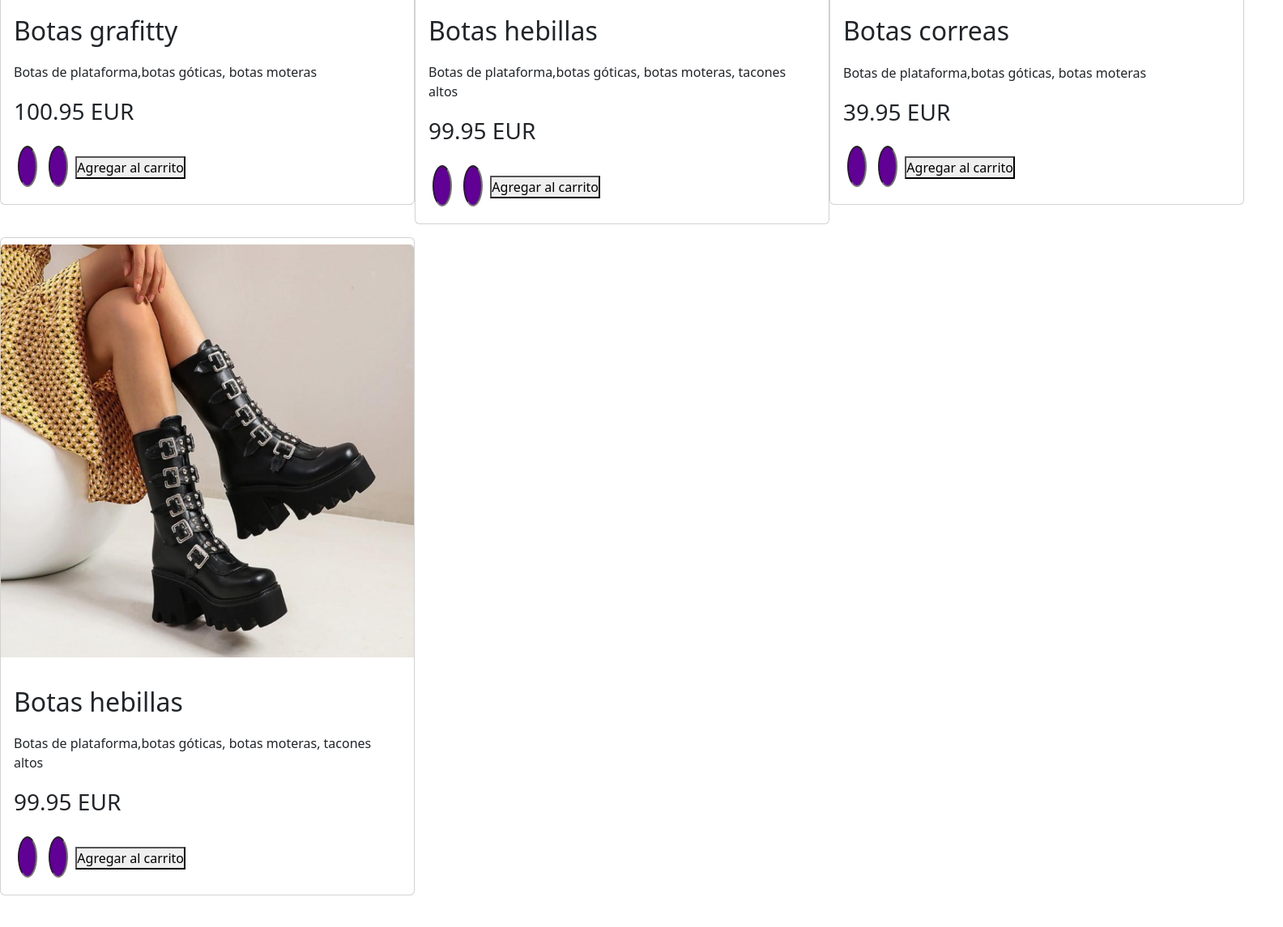
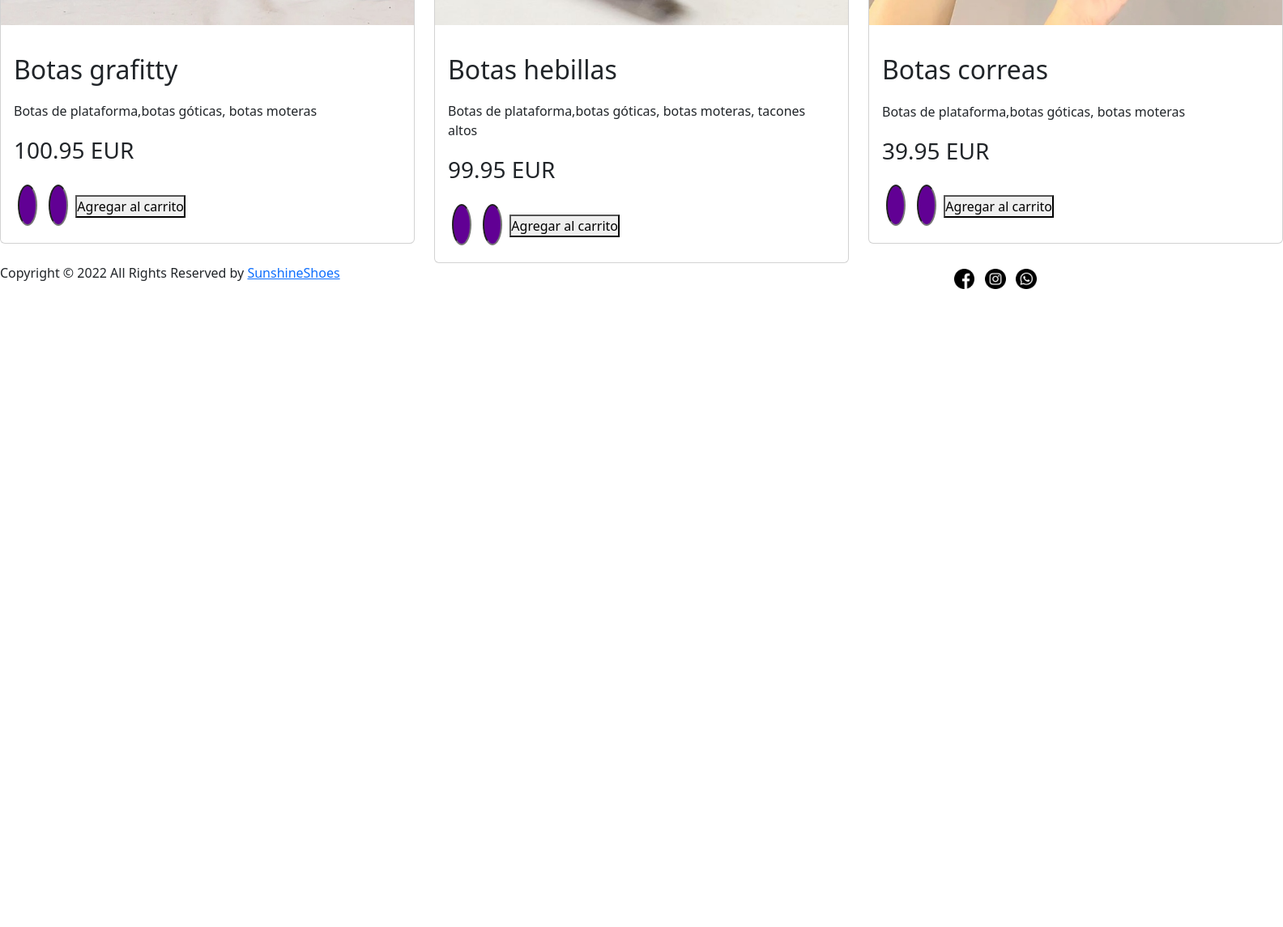
Before and after one commit to Sunshine-Shoes/E-commerce-Shoes, a plain HTML site: page index.html in a window 1280 px wide. Shown: the part 2372-3517 px from the top of the page at 81% size, 1584 px wide, since content can reach past the window. After the commit the page ends 2737 px from the top, so only its background shows below. Drawn offline with nearby package versions, Linux system fonts and the light colour scheme; a web font is replaced by a local one.

Commit message:
Fix styles

```diff
--- a/index.js
+++ b/index.js
@@ -100,17 +100,6 @@ const products = [
         amount: 1,
         price: 39.95
     },
-    {
-        id:10,
-        name: 'Botas hebillas',
-        description: 'Botas de plataforma,botas góticas, botas moteras, tacones altos',
-        image: './assets/imagenes/shoes-photos/Botas góticas.jpg',
-        talle: 38,
-        ref: 2014,
-        color: 'black',
-        amount: 1,
-        price: 99.95
-    },
 
 ];
 
--- a/style/main.css
+++ b/style/main.css
@@ -1,7 +1,9 @@
 .product-list {
   display: grid;
   grid-template-columns: repeat(3, 1fr);
-  grid-template-rows: repeat(5, 1fr);
+  grid-template-rows: repeat(3, 1fr);
+  gap: 1.5rem;
+  justify-items: center;
 }
 
 .image,
```
